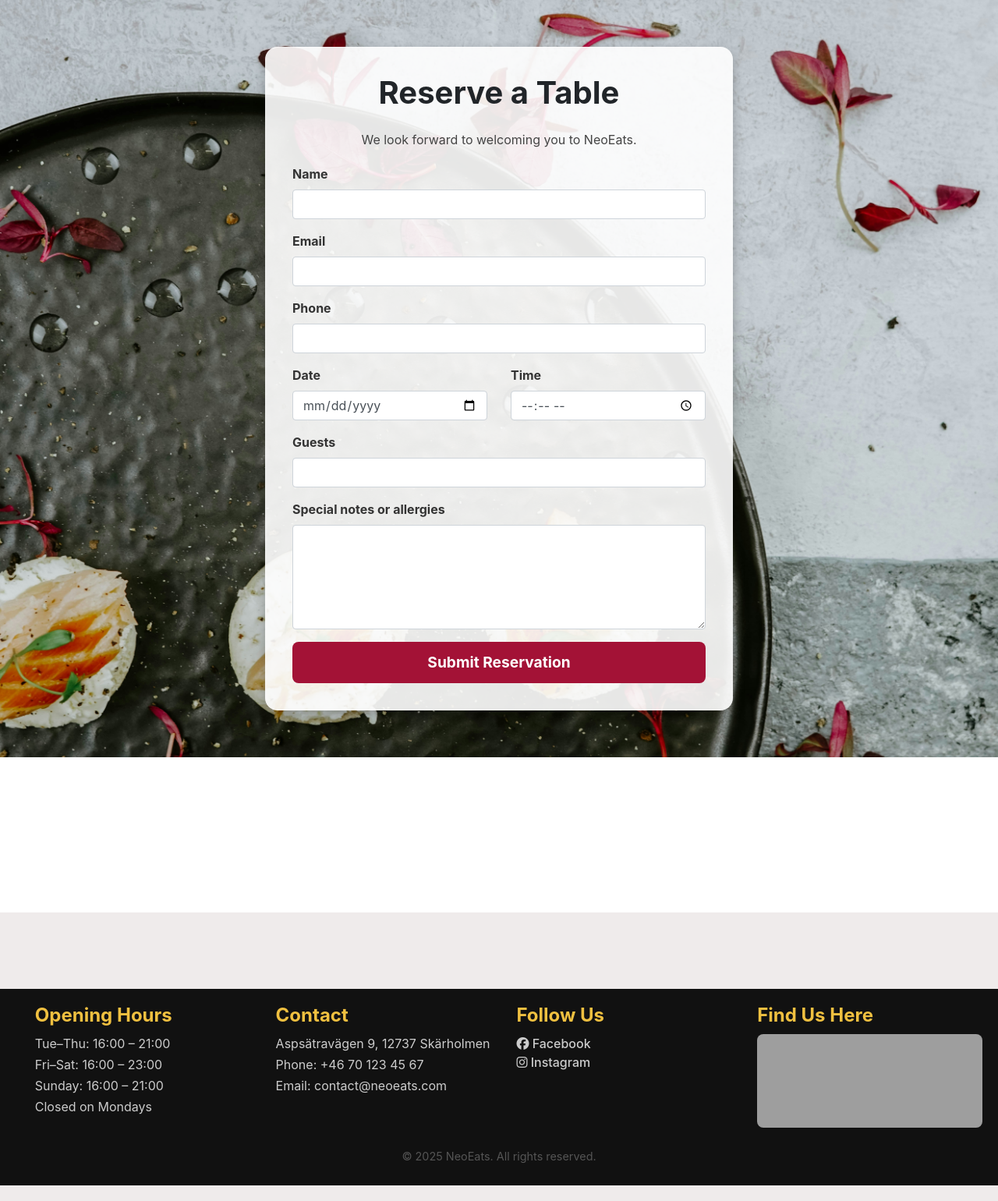
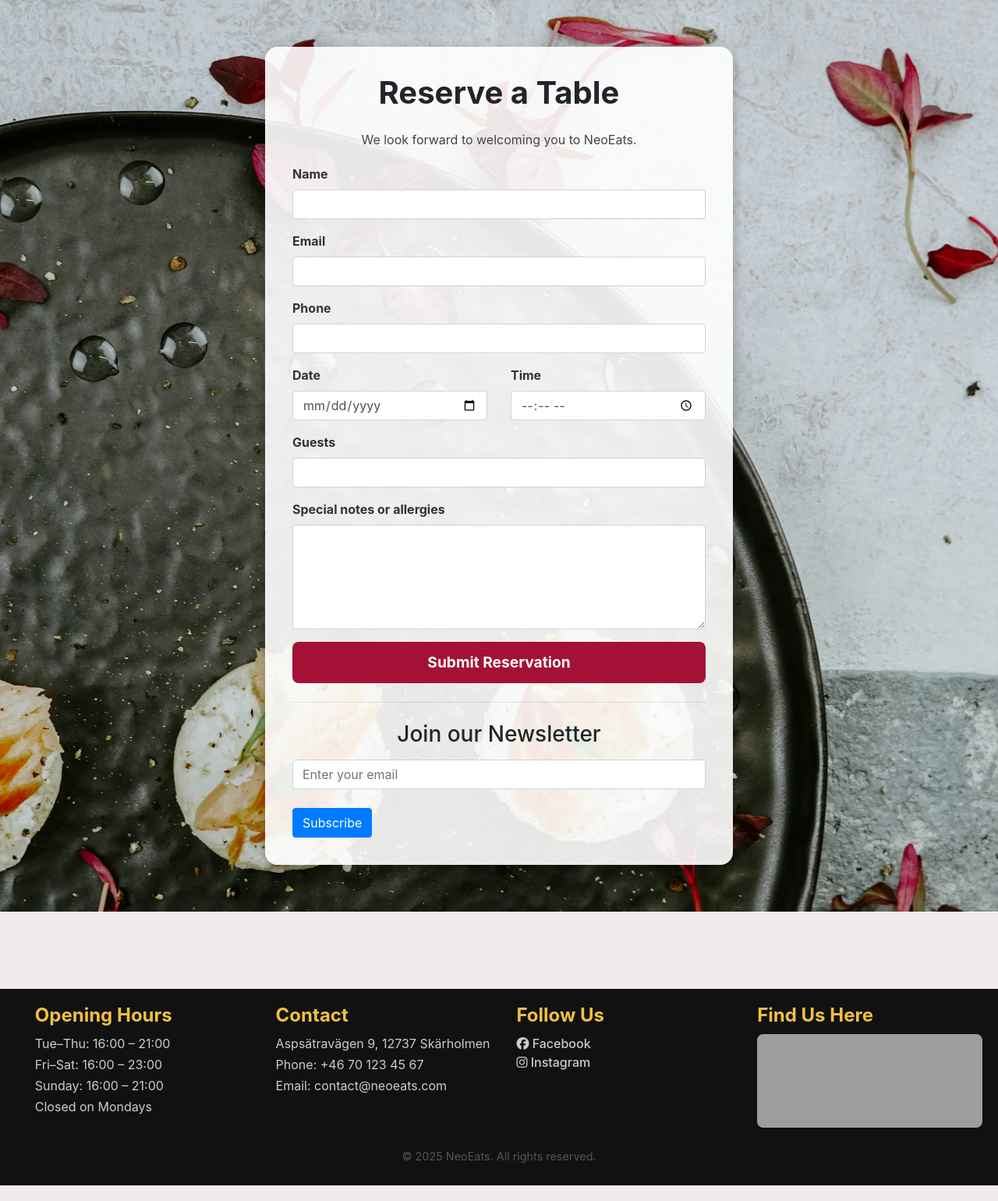
Before and after one commit to LadyNeowen/NeoEats, a Django app: page /booking/ in a window 1280 px wide. Shown: the part 86-1626 px from the top of the page at 78% size. Run offline with Django 4.2, Linux system fonts and the light colour scheme; grey boxes are pictures that could not be loaded.

Commit message:
Add model for newsletter with updated settings

```diff
--- a/booking/forms.py
+++ b/booking/forms.py
@@ -1,5 +1,6 @@
 from django import forms
 from .models import Booking
+from .models import NewsletterSignup
 import datetime
 
 class BookingForm(forms.ModelForm):
@@ -50,3 +51,17 @@ class BookingForm(forms.ModelForm):
             )
 
         return cleaned_data
+
+class NewsletterSignupForm(forms.ModelForm):
+    """
+    Form for newsletter signup.
+    """
+    class Meta:
+        model = NewsletterSignup
+        fields = ['email']
+        widgets = {
+            'email': forms.EmailInput(attrs={
+                'placeholder': 'Enter your email',
+                'class': 'form-control',
+            })
+        }
--- a/booking/models.py
+++ b/booking/models.py
@@ -29,3 +29,17 @@ class Booking(models.Model):
 
     def __str__(self):
         return f"Booking for {self.name} on {self.date} at {self.time}"
+
+
+class NewsletterSignup(models.Model):
+    """
+    Stores email addresses for newsletter signups.
+    Fields:
+        email (EmailField): The email address of the subscriber.
+        signed_up_at (DateTimeField): Timestamp when the user signed up.
+    """
+    email = models.EmailField(unique=True)
+    created_at = models.DateTimeField(auto_now_add=True)
+
+    def __str__(self):
+        return self.email
--- a/booking/templates/booking/book_table.html
+++ b/booking/templates/booking/book_table.html
@@ -29,6 +29,7 @@
         </div>
         {% endif %}
 
+        <!-- BOOKING FORM -->
         <form method="POST" class="booking-form">
             {% csrf_token %}
 
@@ -69,8 +70,35 @@
                 {{ form.notes }}
             </div>
 
-            <button type="submit" class="booking-btn">Submit Reservation</button>
+            <button type="submit" name="submit_booking" class="booking-btn">
+                Submit Reservation
+            </button>
         </form>
+
+        <hr class="my-4">
+
+        <!-- NEWSLETTER FORM -->
+        <h3 class="text-center mb-3">Join our Newsletter</h3>
+
+        <form method="POST">
+            {% csrf_token %}
+            <div class="form-group">
+                {{ newsletter_form.email }}
+            </div>
+            <button type="submit" name="submit_newsletter" class="btn btn-primary mt-2">
+                Subscribe
+            </button>
+        </form>
+        {% if newsletter_form.errors %}
+        <div class="alert alert-danger mt-3">
+            {% for field in newsletter_form %}
+            {% for error in field.errors %}
+            <p>{{ error }}</p>
+            {% endfor %}
+            {% endfor %}
+        </div>
+        {% endif %}
+
     </div>
 </div>
 {% endblock %}
--- a/booking/urls.py
+++ b/booking/urls.py
@@ -2,5 +2,5 @@ from django.urls import path
 from . import views
 
 urlpatterns = [
-    path('', views.book_table, name='book_table'),
+    path("", views.book_table, name="book_table"),
 ]
--- a/booking/views.py
+++ b/booking/views.py
@@ -1,19 +1,32 @@
 from django.shortcuts import render, redirect
 from django.contrib import messages
 from django.core.mail import send_mail
-from .forms import BookingForm
+
+from .forms import BookingForm, NewsletterSignupForm
 from .models import Booking
 
+
 def book_table(request):
+    """
+    Display and process the booking form and newsletter signup form.
+    """
+
     if request.method == "POST":
-        form = BookingForm(request.POST)
-        if form.is_valid():
-            booking = form.save()
 
-            # Send confirmation email
-            send_mail(
-                subject="Your NeoEats Booking Confirmation",
-                message=f"""
+        # ---------------------------
+        # BOOKING FORM SUBMISSION
+        # ---------------------------
+        if "submit_booking" in request.POST:
+            booking_form = BookingForm(request.POST)
+            newsletter_form = NewsletterSignupForm()
+
+            if booking_form.is_valid():
+                booking = booking_form.save()
+
+                # Send confirmation email
+                send_mail(
+                    subject="Your NeoEats Booking Confirmation",
+                    message=f"""
 Thank you for booking a table at NeoEats!
 
 Here are your booking details:
@@ -24,16 +37,39 @@ Guests: {booking.guests}
 
 We look forward to seeing you!
 """,
-                from_email="neoeats@example.com",
-                recipient_list=[booking.email],
-                fail_silently=False,
-            )
+                    from_email="neoeats@example.com",
+                    recipient_list=[booking.email],
+                    fail_silently=False,
+                )
 
-            # Success message
-            messages.success(request, "Your table has been booked! Check your email for confirmation.")
+                messages.success(
+                    request,
+                    "Your table has been booked! Check your email for confirmation."
+                )
+                return redirect("book_table")
 
-            return redirect("book_table")
+        # ---------------------------
+        # NEWSLETTER FORM SUBMISSION
+        # ---------------------------
+        elif "submit_newsletter" in request.POST:
+            booking_form = BookingForm()
+            newsletter_form = NewsletterSignupForm(request.POST)
+
+            if newsletter_form.is_valid():
+                newsletter_form.save()
+                messages.success(request, "You've been added to our newsletter!")
+                return redirect("book_table")
+
     else:
-        form = BookingForm()
+        # GET request → show blank forms
+        booking_form = BookingForm()
+        newsletter_form = NewsletterSignupForm()
 
-    return render(request, "booking/book_table.html", {"form": form})
+    return render(
+        request,
+        "booking/book_table.html",
+        {
+            "form": booking_form,
+            "newsletter_form": newsletter_form,
+        }
+    )
```
Also changed, not shown: booking/migrations/0002_newslettersignup.py (added). Lines whose indentation alone changed are shown as unchanged.
